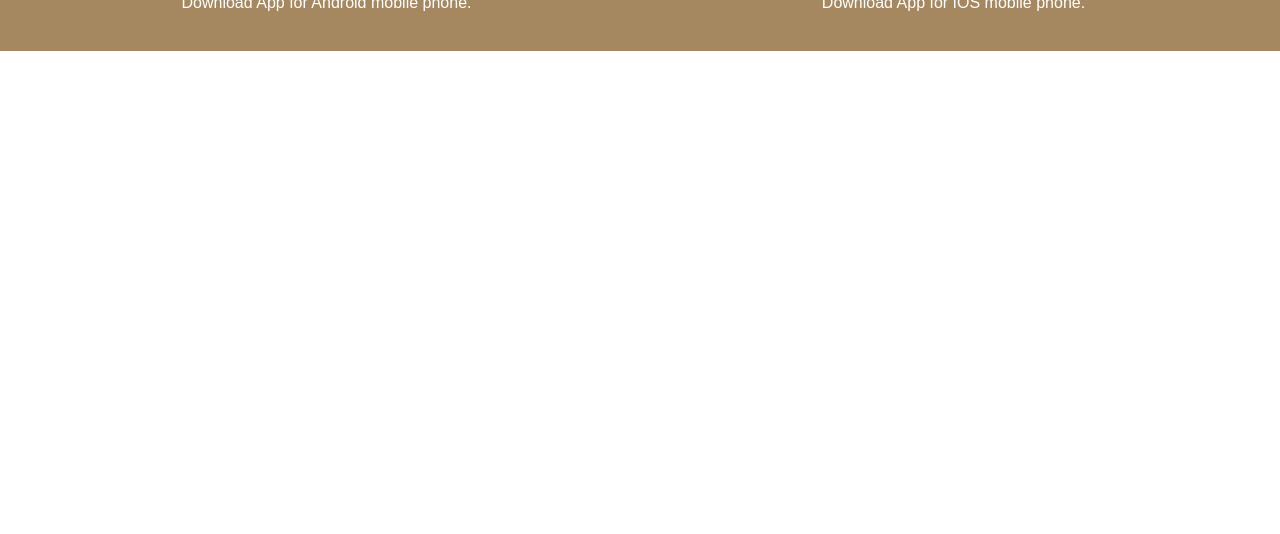
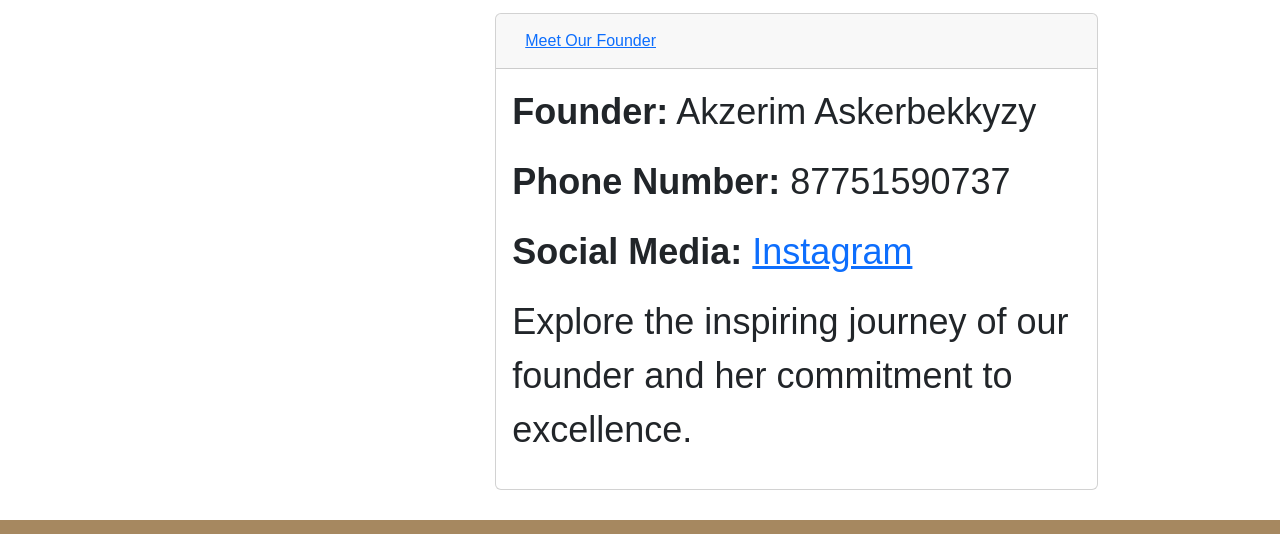
Before and after one commit to aqzerim/WEB_A1, a plain HTML site: page Assignment2/about_us.html in a window 1280 px wide. Shown: the part 1826-2360 px from the top of the page. Before the commit the page ends 1877 px from the top, so only its background shows below. Drawn offline with nearby package versions, Linux system fonts and the light colour scheme.

Commit message:
Update about_us.html

```diff
--- a/Assignment2/about_us.html
+++ b/Assignment2/about_us.html
@@ -92,6 +92,38 @@
         </div>
       </section>
 
+			<section id="info">
+      <div class="container mt-5">
+        <div class="row">
+            <div class="col-md-6 offset-md-3">
+                <p>Get to know more about our founder and our story.</p>
+
+                <div class="accordion" id="founderAccordion">
+                    <div class="card">
+                        <div class="card-header" id="founderHeading">
+                            <h5 class="mb-0">
+                                <button class="btn btn-link" data-toggle="collapse" data-target="#founderCollapse" aria-expanded="true" aria-controls="founderCollapse">
+                                    Meet Our Founder
+                                </button>
+                            </h5>
+                        </div>
+
+                        <div id="founderCollapse" class="collapse show" aria-labelledby="founderHeading" data-parent="#founderAccordion">
+                            <div class="card-body">
+                                <p><strong>Founder:</strong> Akzerim Askerbekkyzy</p>
+                                <p><strong>Phone Number:</strong> 87751590737</p>
+                                <p><strong>Social Media:</strong> <a href="https://instagram.com/aqzerim?igshid=NTc4MTIwNjQ2YQ==" target="_blank">Instagram</a></p>
+                                <p>Explore the inspiring journey of our founder and her commitment to excellence.</p>
+                            </div>
+                        </div>
+                    </div>
+                </div>
+
+            </div>
+        </div>
+    </div>
+</section>
+
       <footer class="footer">
         <div class="container">
           <div class="row">
```
